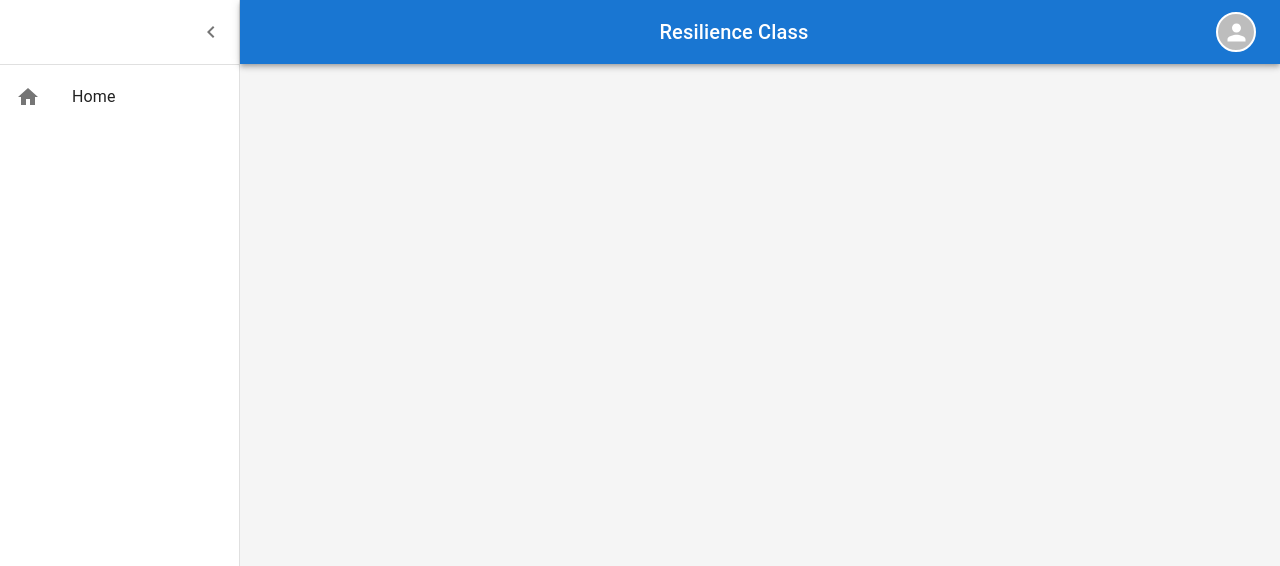
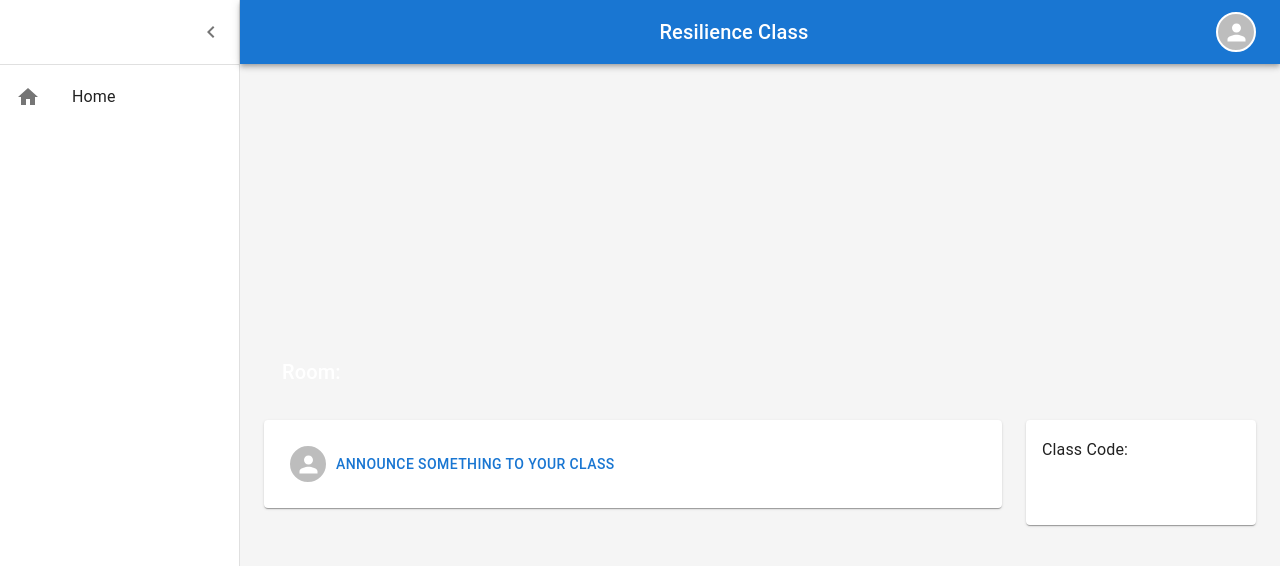
Before and after one commit to ampoldellova/ResilienceClass_MERN, a React (Create React App) app in the folder client/: page /class/1 in a window 1280 px wide. Shown: the top 566 px of the page. Built offline with nearby package versions, Linux system fonts and the light colour scheme; no server answers; sample sign-in values are in the browser's storage.

Commit message:
Class Detail Page

```diff
--- a/client/src/Components/Class/ClassDetails.js
+++ b/client/src/Components/Class/ClassDetails.js
@@ -1,7 +1,7 @@
 import React, { useEffect, useState } from 'react';
 import { styled, createTheme, ThemeProvider } from '@mui/material/styles';
 import { useParams } from 'react-router-dom'
-import { CardMedia, Menu, MenuItem, CssBaseline, Drawer as MuiDrawer, Box, AppBar as MuiAppBar, Toolbar, List, Typography, Divider, IconButton, Container, Avatar } from '@mui/material';
+import { Button, Grid, Paper, CardMedia, Menu, MenuItem, CssBaseline, Drawer as MuiDrawer, Box, AppBar as MuiAppBar, Toolbar, List, Typography, Divider, IconButton, Container, Avatar } from '@mui/material';
 import { Menu as MenuIcon, ChevronLeft as ChevronLeftIcon } from '@mui/icons-material';
 import LogoutIcon from '@mui/icons-material/Logout';
 import { useNavigate } from 'react-router-dom';
@@ -218,10 +218,67 @@ const ClassDetails = () => {
                 >
                     <Toolbar />
                     <Container maxWidth="lg" sx={{ mt: 4, mb: 4 }}>
-                        <CardMedia
-                            sx={{ height: 140 }}
-                            image={classRoom.coverPhoto?.url}
-                        />
+                        <Box position="relative" sx={{ mb: 3 }}>
+                            <CardMedia
+                                sx={{ height: 300, borderRadius: 2 }}
+                                image={classRoom.coverPhoto?.url}
+                            />
+                            <Typography
+                                variant="h3"
+                                sx={{
+                                    position: 'absolute',
+                                    bottom: 30,
+                                    left: 10,
+                                    color: '#fff',
+                                    padding: '8px',
+                                }}
+                            >
+                                {classRoom.subject}
+                            </Typography>
+                            <Typography
+                                variant="h6"
+                                sx={{
+                                    position: 'absolute',
+                                    bottom: 0,
+                                    left: 10,
+                                    color: '#fff',
+                                    padding: '8px',
+                                }}
+                            >
+                                Room: {classRoom.roomNumber}
+                            </Typography>
+                        </Box>
+                        <Grid container spacing={3}>
+                            {/* Chart */}
+                            <Grid item xs={12} md={8} lg={9}>
+                                <Paper
+                                    sx={{
+                                        p: 3,
+                                        display: 'flex',
+                                        flexDirection: 'row', // Change to 'row' for horizontal alignment
+                                        alignItems: 'center', // Align items vertically in the center
+                                        height: 'auto',
+                                    }}
+                                >
+                                    <Avatar alt={user && user.name} src={user.avatar && user.avatar.url} style={{ border: '2px solid white' }} />
+                                    <Button variant="text">Announce Something to your class</Button>
+                                </Paper>
+                            </Grid>
+
+                            <Grid item xs={12} md={4} lg={3}>
+                                <Paper
+                                    sx={{
+                                        p: 2,
+                                        display: 'flex',
+                                        flexDirection: 'column',
+                                        height: 105,
+                                    }}
+                                >
+                                    <Typography variant='subtitle1'>Class Code: </Typography>
+                                    <Typography variant='h4' sx={{ textAlign: 'center' }}>{classRoom.classCode}</Typography>
+                                </Paper>
+                            </Grid>
+                        </Grid>
                     </Container>
                 </Box>
             </Box>
--- a/client/src/Components/Home.js
+++ b/client/src/Components/Home.js
@@ -8,20 +8,25 @@ import Box from '@mui/material/Box';
 import Toolbar from '@mui/material/Toolbar';
 import Typography from '@mui/material/Typography';
 import Container from '@mui/material/Container';
-import { Link } from 'react-router-dom';
+import { Link, useNavigate } from 'react-router-dom';
 import { createTheme, ThemeProvider } from '@mui/material/styles';
 
 const defaultTheme = createTheme();
 
-const Home = () => (
+const Home = () => {
+
+    const navigate = useNavigate()
+
+    return (
         <ThemeProvider theme={defaultTheme}>
             <CssBaseline />
             <AppBar position="relative">
                 <Toolbar>
-                <HealingIcon sx={{ mr: 2 }} />
+                    <Box onClick={() => navigate("/dashboard")} style={{ cursor: 'pointer' }}>
                         <Typography variant="h6" color="inherit" noWrap>
                             ResilienceClass
                         </Typography>
+                    </Box>
                 </Toolbar>
             </AppBar>
             <main>
@@ -62,6 +67,8 @@ const Home = () => (
                 </Box>
             </main>
         </ThemeProvider>
-);
+    )
+}
+
 
 export default Home;
```
Lines whose indentation alone changed are shown as unchanged.
